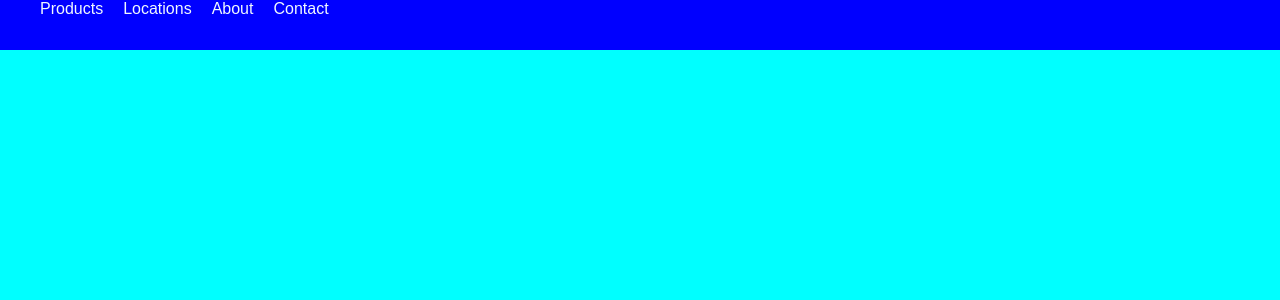
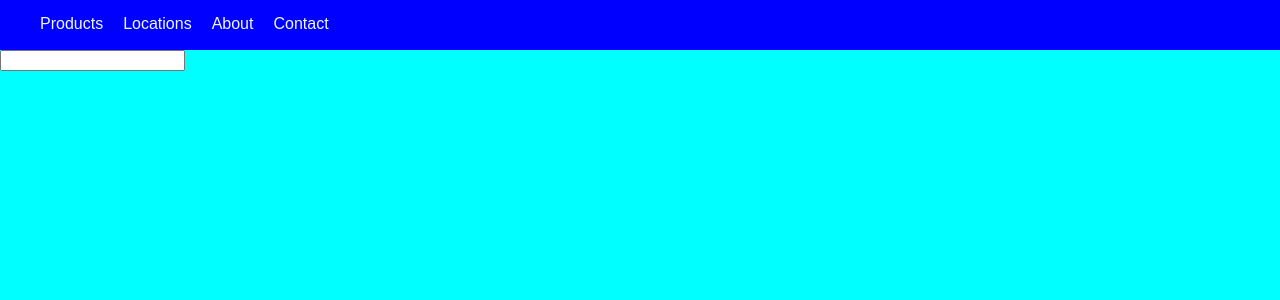
Before and after one commit to MarcusSilvus/shopping-store, a React (Create React App) app: page / in a window 1280 px wide. Shown: the top 300 px of the page. Built offline with nearby package versions, Linux system fonts and the light colour scheme.

Commit message:
adding logic to the searchbar

```diff
--- a/src/Components/App.js
+++ b/src/Components/App.js
@@ -1,11 +1,13 @@
 import React from 'react'
 import NavBar from './NavBar/NavBar'
+import SearchBar from './SearchBar/SearchBar'
 
 const App = () => {
 
   return (
     <div>
       <NavBar />
+      <SearchBar />
     </div>
   )
 }
--- a/src/Components/NavBar/NavBar.css
+++ b/src/Components/NavBar/NavBar.css
@@ -10,6 +10,7 @@
 .nav-items {
   list-style-type: none;
   margin: 0px;
+  padding-top: 15px;
 }
 
 li {
--- a/src/Components/SearchBar/SearchBar.js
+++ b/src/Components/SearchBar/SearchBar.js
@@ -0,0 +1,25 @@
+import React, {useState} from "react";
+
+const SearchBar = () => {
+
+  const [searchItem, setItem] = useState("")
+
+  const handleInputChange = (event) => {
+    setItem(event.target.value)
+  }
+
+  const handleClearBtn = () => {
+    setItem("")
+  }
+
+  const hasContent = searchItem.length > 0
+
+  return (
+    <div>
+      <input type="text" value={searchItem} onChange={handleInputChange}/>
+      {hasContent && <button onClick={handleClearBtn}>X</button>}
+    </div>
+  )
+}
+
+export default SearchBar
```
